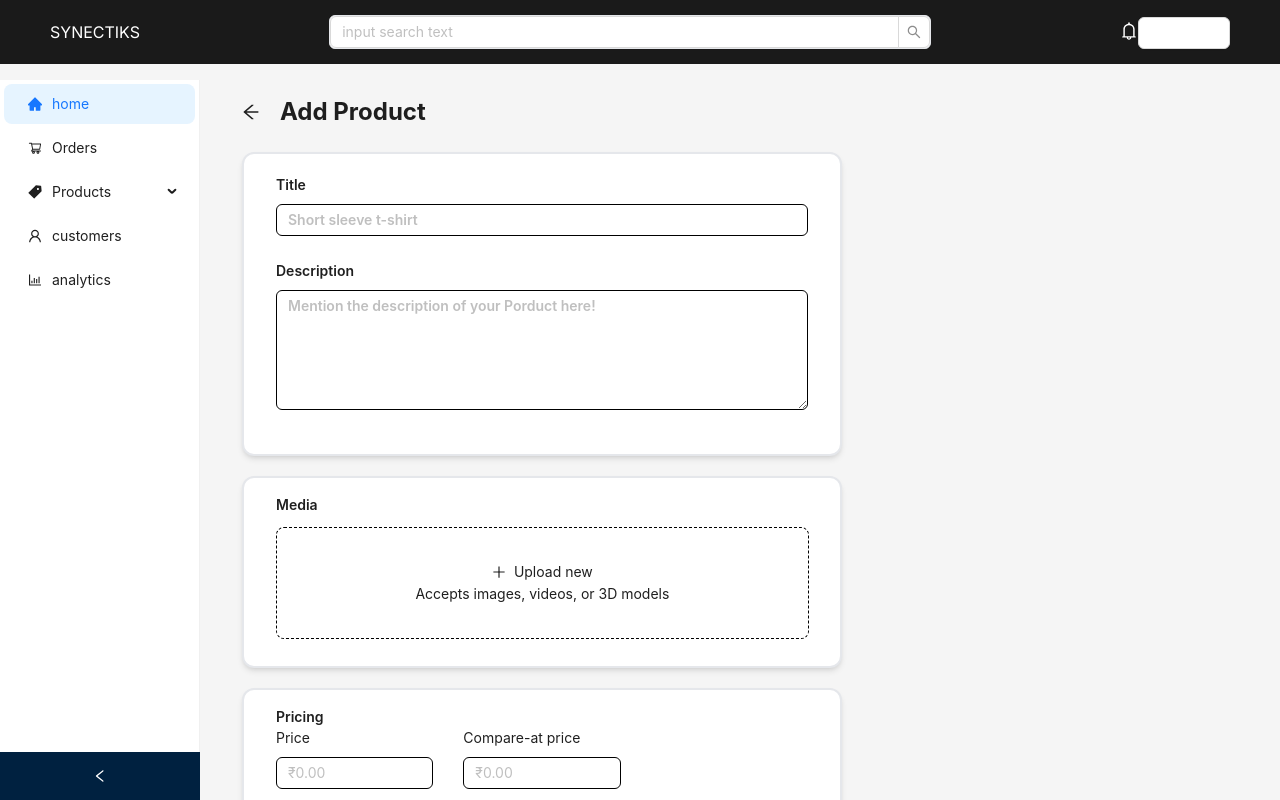
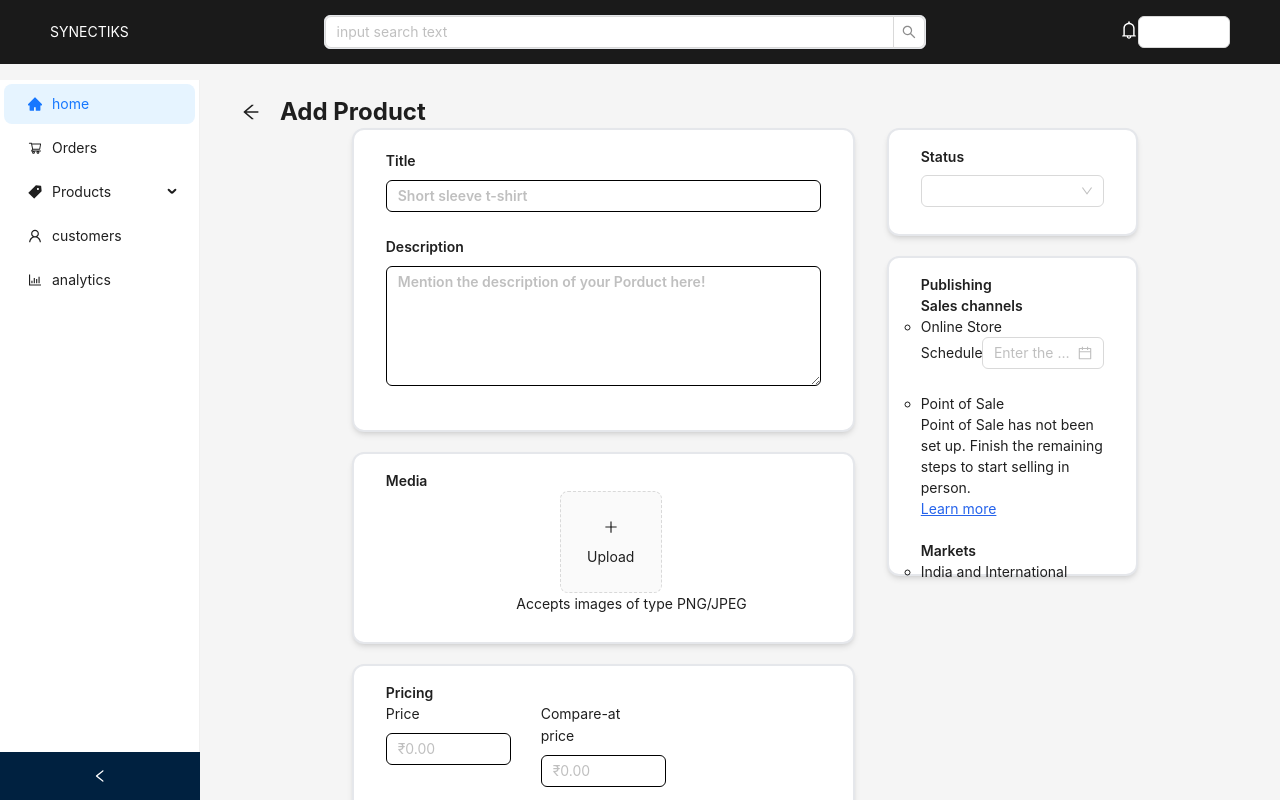
Before and after one commit to Appkube-ecommerce/appkube-ecommerce-sui, a Next.js app: page /admin/products/addproduct in a window 1280 px wide. Shown: the top 800 px of the page. Built offline with nearby package versions, Linux system fonts and the light colour scheme.

Commit message:
added product UI and routings for admin portal to enable and disable components

```diff
--- a/package.json
+++ b/package.json
@@ -13,14 +13,12 @@
     "@ant-design/plots": "^2.1.14",
     "@antv/g-plugin-canvas-renderer": "^1.9.24",
     "antd": "^5.15.1",
-
     "next": "^14.1.0",
     "react": "^18",
     "react-dom": "^18",
     "react-highlight-words": "^0.20.0",
     "react-icons": "^5.0.1",
     "recharts": "^2.12.2"
-
   },
   "devDependencies": {
     "autoprefixer": "^10.4.18",
--- a/src/app/admin/layout.js
+++ b/src/app/admin/layout.js
@@ -1,44 +1,19 @@
 "use client";
-import "../globals.css";
+import React, { useState, useEffect } from "react";
+import { usePathname } from "next/navigation";
+import Link from "next/link";
+import { Layout, Menu, Button, Input } from "antd";
 import {
   HomeFilled,
   ShoppingCartOutlined,
   TagFilled,
   UserOutlined,
   BellOutlined,
-  BarChartOutlined ,
+  BarChartOutlined,
 } from "@ant-design/icons";
-import { Layout, Menu ,Button} from "antd";
-import React, { useState } from "react";
-import Link from "next/link";
-// import { Provider } from "react-redux";
-// import { store } from "@/redux/store/store";
-
-
-import { Input, Space } from "antd";
-const { Search } = Input;
-
-// import Image from "next/image";
-// import Account from "../../../public/assets/homeicons/Setting.svg";
-// import Vector2 from "../../../public/assets/homeicons/Vector2.svg";
-// import Bell from "../../../public/assets/homeicons/Bell.svg";
-
-// import Onboardemp from "@/components/employees/addemp/onboardemp/page";
 
 const { Header, Content, Footer, Sider } = Layout;
-function getItem(label, key, icon, children) {
-  return {
-    key,
-    icon,
-    children,
-    label,
-  };
-}
-
-
-export default function RootLayout({ children }) {
-  const [collapsed, setCollapsed] = useState(false);
-  const onSearch = (value) => console.log(value);
+const { Search } = Input;
 
 function getItem(label, key, icon, children) {
   return {
@@ -49,40 +24,40 @@ export default function RootLayout({ children }) {
   };
 }
 
+export default function RootLayout({ children }) {
+  const pathname = usePathname();
+  const [display, setDisplay] = useState(true);
+  const [collapsed, setCollapsed] = useState(false);
+
+  useEffect(() => {
+    // if (pathname === "/admin/products/addproduct") {
+    //   setDisplay(false);
+    // }
+    // else{
+    //   setDisplay(true);
+    // }
+  }, [pathname]);
+
+  const onSearch = (value) => console.log(value);
+
   const items = [
-    getItem( <Link href={"/admin/home"}>home</Link>, "1", <HomeFilled/>),
+    getItem(<Link href={"/admin/home"}>home</Link>, "1", <HomeFilled />),
     getItem(<Link href={"/admin/orders"}>Orders</Link>, "2", <ShoppingCartOutlined />),
     {
       key: "3",
       icon: <TagFilled />,
       label: <Link href={"/admin/products"}>Products</Link>,
       children: [
-        // getItem(<Link href={"/admin/products"}>Products</Link>, "3.1", <TagFilled />),
-        getItem(<Link href={"/admin/products/inventory"}>Inventory</Link>, "3.1", <BarChartOutlined />)
-      ]
+        getItem(<Link href={"/admin/products/inventory"}>Inventory</Link>, "3.1", <BarChartOutlined />),
+      ],
     },
-      getItem(
-      <Link href={"/admin/customers"}>customers</Link>,
-      "4",
-      <UserOutlined />
-    ),
-    getItem(
-        <Link href={"/admin/analytics"}>analytics</Link>,
-      "5",
-      <BarChartOutlined />
-    ),
+    getItem(<Link href={"/admin/customers"}>customers</Link>, "4", <UserOutlined />),
+    getItem(<Link href={"/admin/analytics"}>analytics</Link>, "5", <BarChartOutlined />),
   ];
 
-  const siderStyle = {
-    textAlign: "left",
-    color: "#fff",
-    backgroundColor: "#fff",
-  };
-
   return (
-    <html lang="en">
-      <body>
-        {/* <Provider store={store}> */}
+    <Layout style={{ minHeight: "100vh" }}>
+      {display && (
         <Header
           style={{
             position: "sticky",
@@ -93,13 +68,12 @@ export default function RootLayout({ children }) {
             justifyContent: "space-between",
             alignItems: "center",
             alignContent: "center",
-              backgroundColor:"#1a1a1a",
+            backgroundColor: "#1a1a1a",
           }}
         >
           <div>
             <h2 className="text-white uppercase">Synectiks</h2>
           </div>
-
           <div className="flex ">
             <div className="flex bg-white border rounded-md">
               <Search
@@ -111,19 +85,16 @@ export default function RootLayout({ children }) {
                 }}
               />
             </div>
-              {/* <div className="flex flex-row w-full gap-4 justify-evenly px-4"> */}
-                {/* <Image src={Vector2} /> */}
-                {/* <Image className="text-white" src={Bell} /> */}
-                {/* <Image src={Account} /> */}
           </div>
-
-            <div><BellOutlined className="text-white text-lg"/>
+          <div>
+            <BellOutlined className="text-white text-lg" />
             <Button className="text-white">My Store</Button>
           </div>
-            {/* <div></div> */}
         </Header>
+      )}
 
-          <Layout style={{ minHeight: "100vh" }}>
+      <Layout>
+        {display && (
           <Sider
             collapsible
             collapsed={collapsed}
@@ -136,43 +107,24 @@ export default function RootLayout({ children }) {
               left: 0,
               top: 0,
               bottom: 0,
-
             }}
           >
-              <div />
             <Menu
               theme="light"
               defaultSelectedKeys={["1"]}
               mode="inline"
               style={{ height: "100%" }}
               items={items}
-              >
-              </Menu>
+            />
           </Sider>
+        )}
         <Layout className="site-layout flex flex-col">
-              <Content
-                style={{
-                  paddingLeft: 10,
-                }}
-              >
-                <div
-                  className={`${collapsed ? "ml-[80px]" : "ml-[200px]"}`}
-
-                >
-                  {children}
-
-                  <Footer
-                    style={{
-                      // textAlign: 'center',
-                      marginLeft: 200,
-                    }}
-                  ></Footer>
-                </div>
+          <Content style={{ paddingLeft: 10 }}>
+            <div className={`${collapsed ? "ml-[80px]" : "ml-[200px]"}`}>{children}</div>
+            <Footer style={{ marginLeft: 200 }}></Footer>
           </Content>
         </Layout>
       </Layout>
-        {/* </Provider> */}
-      </body>
-    </html>
+    </Layout>
   );
 }
--- a/src/components/admin/products/addproduct/addpro.js
+++ b/src/components/admin/products/addproduct/addpro.js
@@ -1,69 +1,41 @@
-"use client"
-import React from 'react';
-import { Button, Checkbox, Form, Input,message,Upload } from 'antd';
-import {ArrowLeftOutlined} from '@ant-design/icons';
-import UploadMediafun from './uploadMedia';
-const { TextArea } = Input;
-import Pricing from './pricing';
+"use client";
+import React from "react";
+import Status from "./status";
+import { Button, Checkbox, Form, Input, message, Upload } from "antd";
+import { ArrowLeftOutlined } from "@ant-design/icons";
+import UploadMediafun from "./uploadMedia";
+import Pricing from "./pricing";
+import Publishing from "./publishing";
 import { useRouter } from "next/navigation";
-
+import Producttitle from "./producttitle";
 
 const Addproduct = () => {
-  const backToProducts = ()=>{
-
-    router.push('/admin/products')
-  }
+  const backToProducts = () => {
+    router.push("/admin/products");
+  };
   const router = useRouter();
   return (
-  <div className="p-8">
-  <header className="flex gap-5">
-  <ArrowLeftOutlined className="text-lg font-semibold" onClick={backToProducts}/>
-    <h1 className="font-bold text-2xl">Add Product</h1>
-    </header>
-  <Form
-   requiredMark={false}
-  className="border-2 font-semibold bg-white shadow-md px-8 py-5 mt-6 rounded-xl"
-  layout="vertical"
-    name="basic"
-    labelCol={{
-      span: 8,
-    }}
-    // wrapperCol={{
-    //   span: 16,
-    // }}
-    style={{
-      maxWidth: 600,
-    }}
-    initialValues={{
-      remember: true,
-    }}
-    // onFinish={onFinish}
-    // onFinishFailed={onFinishFailed}
-    // autoComplete="off"
-  >
-    <Form.Item
-      label="Title"
-      name="title"
-      rules={[
-        {
-          required: true,
-          message: 'Please input Title of the product!',
-        },
-      ]}
-    >
-      <Input placeholder="Short sleeve t-shirt" className="border border-black"/>
-    </Form.Item>
-     <Form.Item label="Description">
-          <TextArea rows={5} className="border border-black" placeholder="Mention the description of your Porduct here!"/>
-        </Form.Item>
-  </Form>
-  <div className="border-2 shadow-md w-[37.5rem] h-[12rem] bg-white px-8 pt-3 mt-5 rounded-xl">
-  <UploadMediafun/>
-  </div>
-  <div className="border-2 shadow-md w-[37.5rem] h-[18rem] bg-white px-8 pt-3 mt-5 rounded-xl">
-  <Pricing/>
-  </div>
-  </div>
-)
+    <div className="p-8 flex flex-col ">
+      <header className="flex gap-5">
+        <ArrowLeftOutlined
+          className="text-lg font-semibold"
+          onClick={backToProducts}
+       />
+        <h1 className="font-bold text-2xl">Add Product</h1>
+      </header>
+      <main className="flex gap-8 justify-center">
+        <sectionleft className="w-[50%]">
+            <Producttitle />
+            <UploadMediafun />
+            <Pricing />
+
+        </sectionleft>
+        <sectionright className="w-[25%]">
+        <Status />
+        <Publishing />
+        </sectionright>
+      </main>
+    </div>
+  );
 };
 export default Addproduct;
--- a/src/components/admin/products/addproduct/pricing.js
+++ b/src/components/admin/products/addproduct/pricing.js
@@ -4,10 +4,12 @@ import { Button, Input, Space,Col,Checkbox, Row,Table, Form ,Tag, Modal } from "
 const Pricing = () => {
   return (
     <>
+          <div className="border-2 shadow-md w-full h-[18rem] bg-white px-8 pt-3 mt-5 rounded-xl">
       <div>
         <h1 className="text-md font-semibold mt-1">Pricing</h1>
       </div>
       <Form
+      className=""
       requiredMark={false}
         layout="vertical"
         labelCol={{
@@ -93,6 +95,7 @@ const Pricing = () => {
     </Col>
     </Row>
       </Form>
+      </div>
     </>
   );
 };
--- /dev/null
+++ b/src/components/admin/products/addproduct/producttitle.js
@@ -0,0 +1,48 @@
+"use client";
+import React from "react";
+import { Form, Input, Select } from "antd";
+const { TextArea } = Input;
+const Producttitle = () => {
+  return (
+    <Form
+      requiredMark={false}
+      className="border-2 font-semibold bg-white w-full shadow-md px-8 py-5  rounded-xl"
+      layout="vertical"
+      name="basic"
+      labelCol={{
+        span: 8,
+      }}
+      initialValues={{
+        remember: true,
+      }}
+      // onFinish={onFinish}
+      // onFinishFailed={onFinishFailed}
+      // autoComplete="off"
+    >
+      <Form.Item
+        label="Title"
+        name="title"
+        rules={[
+          {
+            required: true,
+            message: "Please input Title of the product!",
+          },
+        ]}
+      >
+        <Input
+          placeholder="Short sleeve t-shirt"
+          className="border border-black"
+        />
+      </Form.Item>
+      <Form.Item label="Description">
+        <TextArea
+          rows={5}
+          className="border border-black"
+          placeholder="Mention the description of your Porduct here!"
+        />
+      </Form.Item>
+    </Form>
+  );
+};
+
+export default Producttitle;
--- /dev/null
+++ b/src/components/admin/products/addproduct/publishing.js
@@ -0,0 +1,93 @@
+"use client";
+import React from "react";
+import { Button, DatePicker, Form, TimePicker } from "antd";
+const { RangePicker } = DatePicker;
+import Link from "next/link";
+const formItemLayout = {
+  labelCol: {
+    xs: {
+      span: 24,
+    },
+    sm: {
+      span: 8,
+    },
+  },
+  wrapperCol: {
+    xs: {
+      span: 24,
+    },
+    sm: {
+      span: 16,
+    },
+  },
+};
+const config = {
+  rules: [
+    {
+      type: "object",
+      message: "Please select time!",
+    },
+  ],
+};
+const Publishing = () => {
+  const onFinish = (fieldsValue) => {
+    // Should format date value before submit.
+    const values = {
+      ...fieldsValue,
+      "date-time-picker": fieldsValue["date-time-picker"].format(
+        "YYYY-MM-DD HH:mm:ss"
+      ),
+    };
+    console.log("Received values of form: ", values);
+};
+
+  return (
+    <div className="border-2 shadow-md h-[20rem] bg-white px-8 pt-3 mt-5 rounded-xl">
+      <h1 className="text-md font-semibold mt-1">Publishing</h1>
+      <p className="font-semibold">Sales channels</p>
+
+      <ul>
+        <li type="circle">
+          Online Store
+          <Form
+            name="time_related_controls"
+            {...formItemLayout}
+            onFinish={onFinish}
+            style={{
+              maxWidth: 600,
+            }}
+          >
+            <Form.Item
+              labelWrap
+              name="date-time-picker"
+              label="Schedule"
+              {...config}
+            >
+              <DatePicker
+                showTime={{ format: "HH:mm:ss" }}
+                format="YYYY-MM-DD HH:mm:ss"
+                placeholder="Enter the date and time"
+              />
+            </Form.Item>
+          </Form>
+        </li>
+        <li type="circle">
+          Point of Sale
+          <p>
+            Point of Sale has not been set up. Finish the remaining steps to
+            start selling in person.
+          </p>
+        </li>
+        <Link href="/" className="text-blue-600 underline">
+          Learn more
+        </Link>
+      </ul>
+   <br />
+      <p className="font-semibold">Markets</p>
+      <ul>
+        <li type="circle">India and International</li>
+      </ul>
+    </div>
+  );
+};
+export default Publishing;
--- /dev/null
+++ b/src/components/admin/products/addproduct/status.js
@@ -0,0 +1,23 @@
+"ue client"
+import React from "react";
+import {Form,Select} from "antd"
+const Status = () => {
+  return (
+    <div>
+      <div className="border-2 shadow-md h-[6.75rem] bg-white px-8 pt-3 rounded-xl">
+        <h1 className="text-md font-semibold mt-1">Status</h1>{" "}
+        <Form className="mt-2 border-black">
+          {" "}
+          <Form.Item>
+            <Select>
+              <Select.Option value="demo">Active</Select.Option>{" "}
+              <Select.Option value="demo">Draft</Select.Option>{" "}
+            </Select>{" "}
+          </Form.Item>
+        </Form>
+      </div>
+    </div>
+  );
+};
+
+export default Status;
--- a/src/components/admin/products/addproduct/uploadMedia.js
+++ b/src/components/admin/products/addproduct/uploadMedia.js
@@ -1,7 +1,7 @@
-"use client"
-import React, { useState } from 'react';
-import { LoadingOutlined, PlusOutlined } from '@ant-design/icons';
-import { message, Upload } from 'antd';
+"use client";
+import React, { useState } from "react";
+import { LoadingOutlined, PlusOutlined } from "@ant-design/icons";
+import { message, Upload, Button } from "antd";
 const getBase64 = (img, callback) => {
   const reader = new FileReader();
   reader.addEventListener('load', () => callback(reader.result));
@@ -35,21 +35,30 @@ const UploadMediafun = () => {
     }
   };
   const uploadButton = (
-    <button className="border mt-3 h-[7rem] w-[33.3rem] border-dashed border-black rounded-lg"
-      type="button">
-      <div>
-      {loading ? <LoadingOutlined /> : <PlusOutlined/>  }&nbsp;
-        Upload new
+    <button
+      style={{
+        border: 0,
+        background: 'none',
+      }}
+      type="button"
+    >
+      {loading ? <LoadingOutlined /> : <PlusOutlined />}
+      <div
+        style={{
+          marginTop: 8,
+        }}
+      >
+        Upload
       </div>
-    Accepts images, videos, or 3D models
     </button>
   );
   return (
-    <>
-    <h1 className="text-md font-semibold mt-1">Media</h1>
+    <div className="border-2 shadow-md h-[12rem] w-full  bg-white px-8 pt-3 mt-5 rounded-xl">
+      <h1 className="text-md font-semibold mt-1">Media</h1>
+      <div className="pl-[40%]">
       <Upload
         name="avatar"
-        // listType="picture-card"
+        listType="picture-card"
         className="avatar-uploader"
         showUploadList={false}
         action="https://run.mocky.io/v3/435e224c-44fb-4773-9faf-380c5e6a2188"
@@ -68,7 +77,8 @@ const UploadMediafun = () => {
           uploadButton
         )}
       </Upload>
-    </>
+    </div>
+      <p className="pl-[30%]">Accepts images of type PNG/JPEG</p></div>
   );
 };
 export default UploadMediafun;
```
Also changed, not shown: src/components/admin/orders/orders.js (+0 -11 lines), src/components/admin/products/products.js (+110 -2 lines), src/app/buyer/layout.js (line endings or trailing spaces), 1 other file (tests, documents, lock files or other folders). Lines whose indentation alone changed are shown as unchanged.
